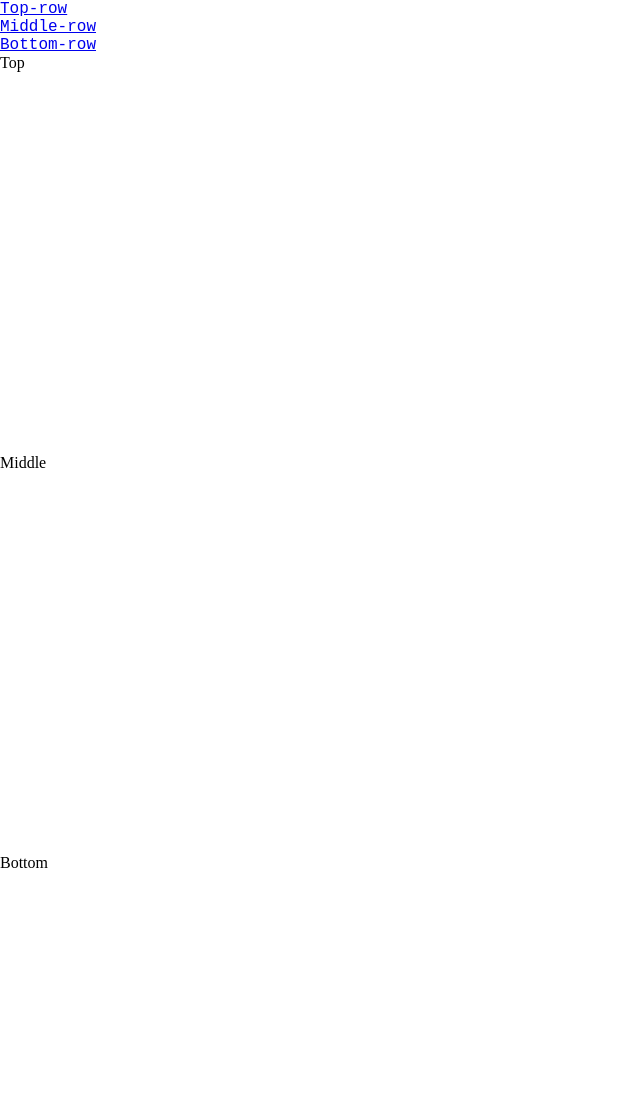
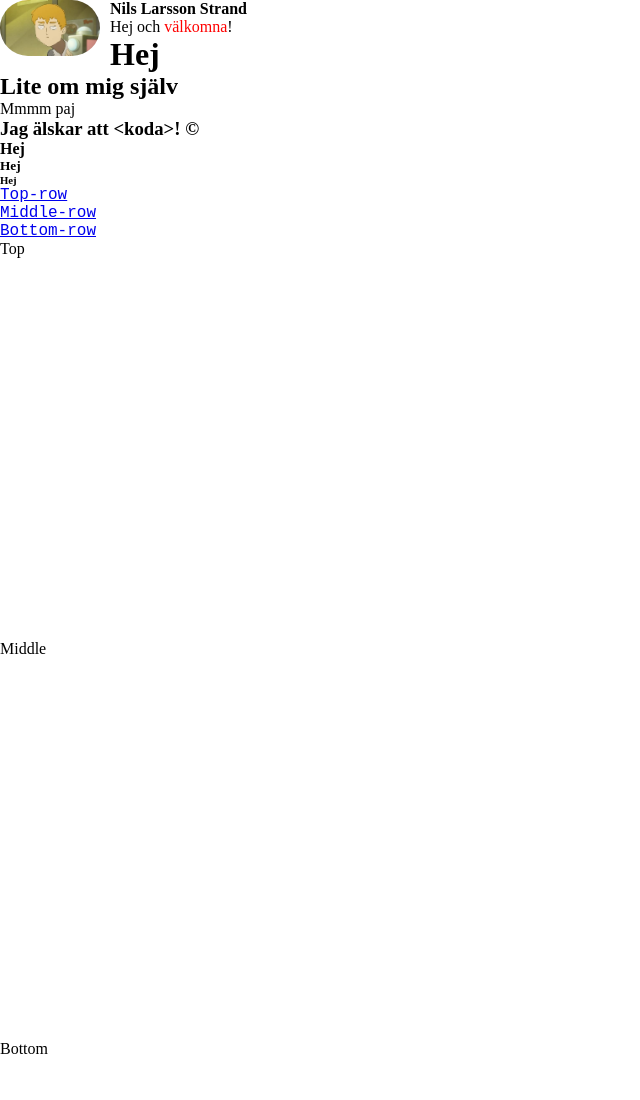
Before and after one commit to Nisseboii23/NissesWebsite, a website: page home.html in a window 1280 px wide. Shown: the top 1100 px of the page, without its empty margins (0-640 px from the left). Drawn offline with Linux system fonts and the light colour scheme.

Commit message:
Mosh updates

```diff
--- a/home.html
+++ b/home.html
@@ -5,15 +5,48 @@
     <meta charset="UTF-8">
     <meta name="viewport" content="width=device-width, initial-scale=1.0">
     <meta name="google" content="notranslate">
+    <meta name="keywords" content="HTML, CSS">
+    <meta name="description" content="Beginner website">
     <link rel="stylesheet" href="custom.css">
     <meta http-equiv="X-UA-Compatible" content:>
     <link rel="shortcut icon" type="image/jpg" sizes="64x64" href="" />
-    <title>Nils Larsson Strands</title>
+    <title>My first web page</title>
+    <style>
+        img {
+            width: 100px;
+            border-radius: 50px;
+            float: left;
+            margin-right: 10px;
+        }
+
+        .username {
+            font-weight: bold;
+        }
+
+        em {
+            color: red;
+            font-style: normal;
+        }
+    </style>
 
 
 </head>
 
 <body>
+
+
+
+    <img src="img/lowbudgetreigen.jpg">
+    <p class="username">Nils Larsson Strand</p>
+    <p>Hej och <em>välkomna</em>!</p>
+
+    <h1>Hej</h1>
+    <h2>Lite om mig själv</h2>
+    <p>Mmmm paj</p>
+    <h3>Jag älskar att &lt;koda&gt;! &copy; </h3>
+    <h4>Hej</h4>
+    <h5>Hej</h5>
+    <h6>Hej</h6>
 
     <header>
 
```
Also changed, not shown: img/lowbudgetreigen.jpg (added).
